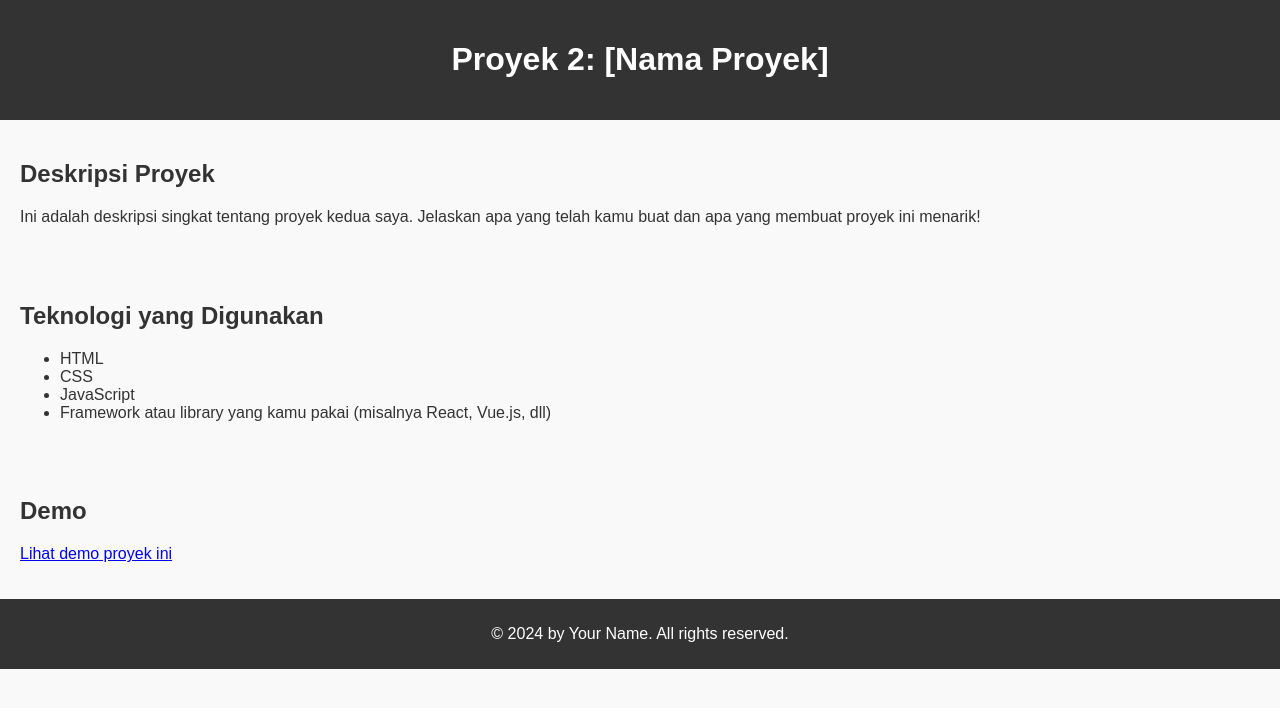
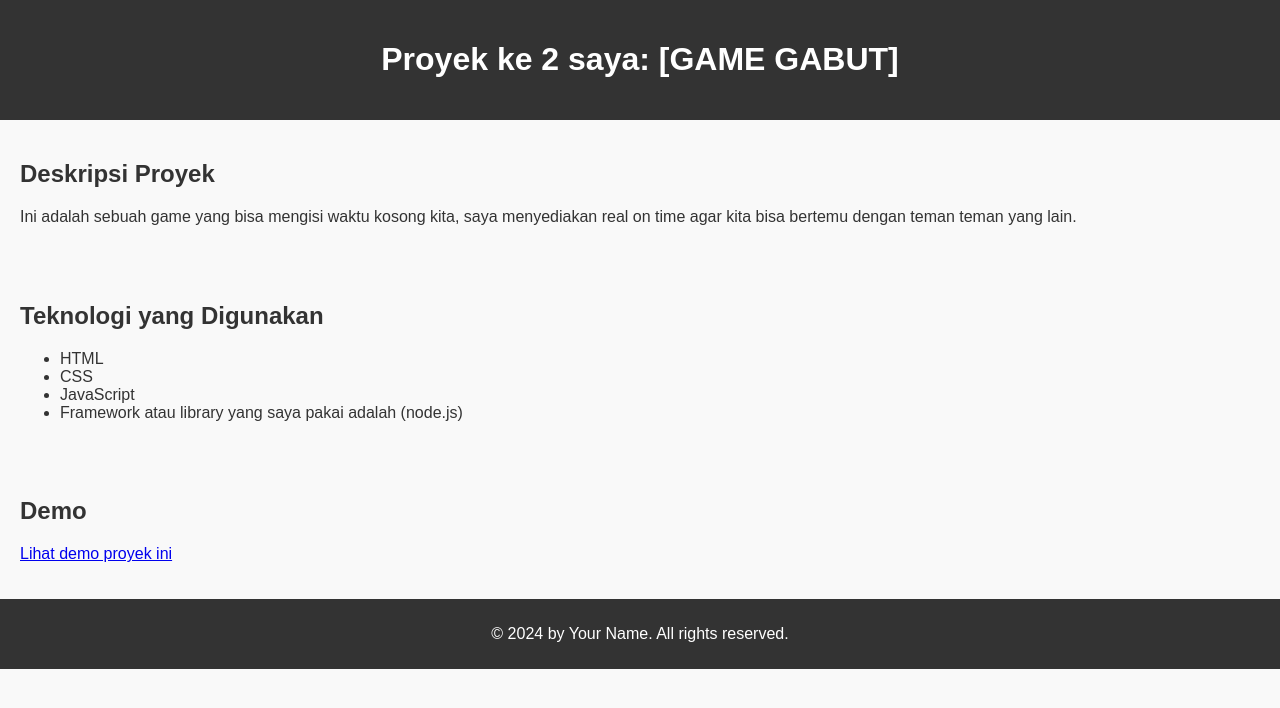
Before and after one commit to Riansyah21-Worker/my-first-portfolio, a plain HTML site: page project2.html in a window 1280 px wide. Drawn offline with Linux system fonts and the light colour scheme.

Commit message:
Memperbarui website

```diff
--- a/project2.html
+++ b/project2.html
@@ -8,13 +8,13 @@
 </head>
 <body>
   <header>
-    <h1>Proyek 2: [Nama Proyek]</h1>
+    <h1>Proyek ke 2 saya: [GAME GABUT]</h1>
   </header>
 
   <main>
     <section>
       <h2>Deskripsi Proyek</h2>
-      <p>Ini adalah deskripsi singkat tentang proyek kedua saya. Jelaskan apa yang telah kamu buat dan apa yang membuat proyek ini menarik!</p>
+      <p>Ini adalah sebuah game yang bisa mengisi waktu kosong kita, saya menyediakan real on time agar kita bisa bertemu dengan teman teman yang lain.</p>
     </section>
 
     <section>
@@ -23,7 +23,7 @@
         <li>HTML</li>
         <li>CSS</li>
         <li>JavaScript</li>
-        <li>Framework atau library yang kamu pakai (misalnya React, Vue.js, dll)</li>
+        <li>Framework atau library yang saya pakai adalah (node.js)</li>
       </ul>
     </section>
 
```
Also changed, not shown: index.html (+0 -1 lines).
